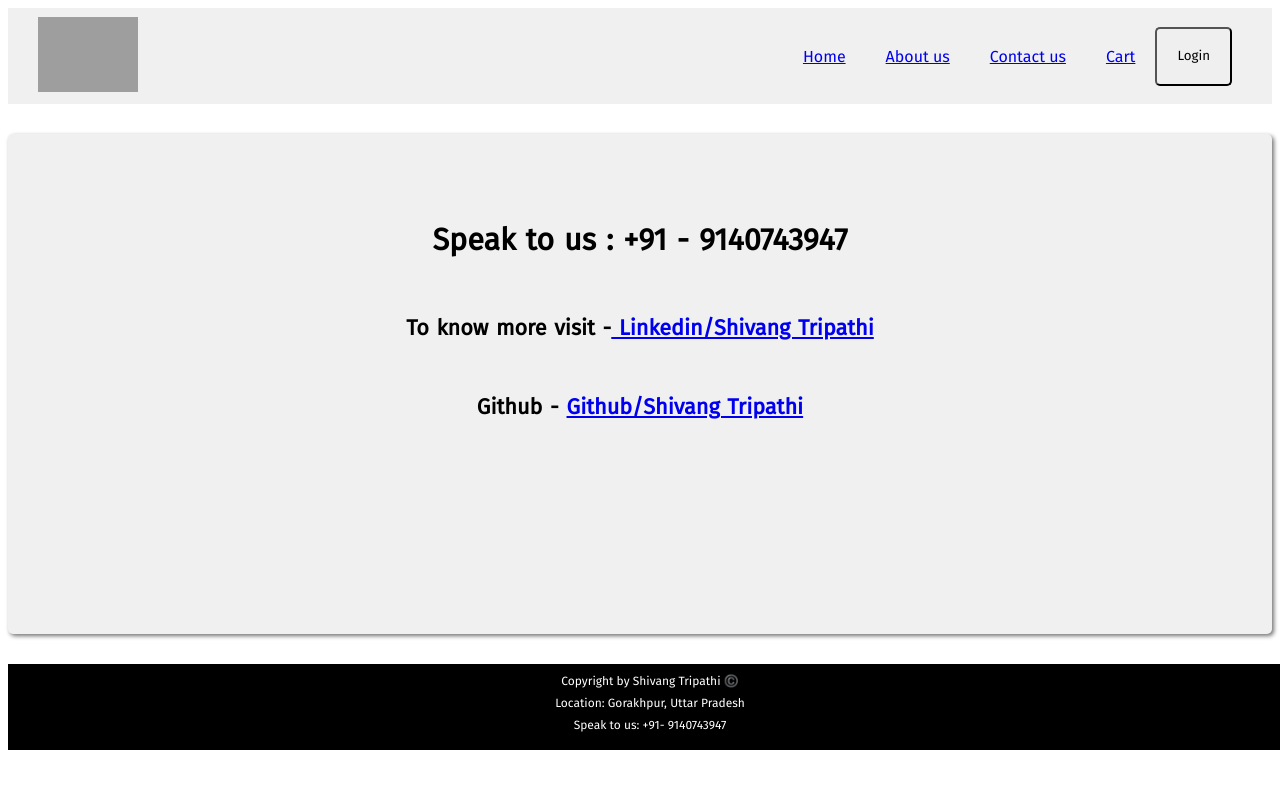
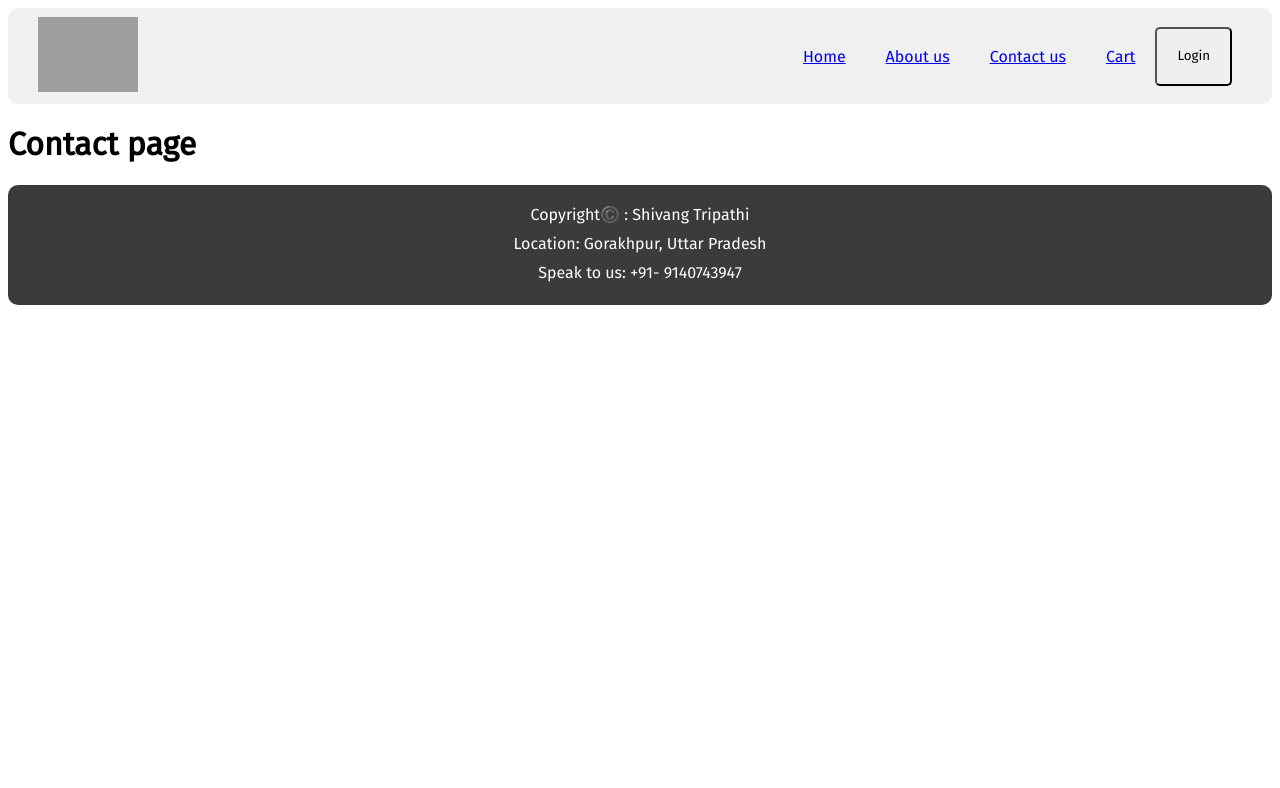
Before and after one commit to Shivang007-bond/Food-Ordering-Application, a React (Vite) app: page /contact in a window 1280 px wide. Shown: the top 788 px of the page. Built offline with nearby package versions, Linux system fonts and the light colour scheme; grey boxes are pictures that could not be loaded.

Commit message:
about page created and user-class-component added

```diff
--- a/index.css
+++ b/index.css
@@ -15,6 +15,7 @@ box-sizing: border-box;
   justify-content: space-between;
   align-items: center;
   background-color: #f0f0f0;
+  border-radius: 10px;
 }
 
 .logo {
@@ -45,6 +46,8 @@ box-sizing: border-box;
   column-gap: 5px;
   padding: 40px 0px 40px 50px;
   background-color: #f0f0f0;
+  border-radius: 10px;
+  margin: 30px;
 }
 
 .search-box {
@@ -93,16 +96,16 @@ button {
   display: flex;
   flex-direction: column;
   text-align: center;
-  height: auto;
-  width: 100%;
-  background-color: black;
+  height: 5rem;
+  background-color: rgba(23, 20, 20, 0.835);
   color: rgb(255, 255, 255);
-  padding: 10px;
+  padding: 20px;
+  border-radius: 10px;
 }
 
 .footer-cntnr span {
-  padding-bottom: 8px;
-  font-size: 12px;
+  padding-bottom: 10px;
+  font-size: 16px;
 }
 
 .shimmer-cntnr {
@@ -132,26 +135,25 @@ button {
   color: white;
 }
 
-.about-cntnr {
-  display: flex;
-  justify-content: center;
-  align-items: center;
+.about-cntnr{
+  background-color: #f0f0f0;
+  box-shadow: 2px 2px 4px 4px rgb(115, 115, 115);
+  border-radius: 10px;
+  margin: 30px;
 }
 
-.data-cntnr {
-  width: 100%;
-  height: 500px;
-  background-color: #f0f0f0;
-  margin: 30px 0px;
-  border-radius: 5px;
-  box-shadow: 2px 2px 4px 0px rgb(115, 115, 115);
+.user-card{
+  padding: 20px;
+  text-align: center;
 }
 
-.data {
-  padding:20px;
-  text-align: center;
-  font-size: 26px;
+.profile-img{
+  width: 250px;
+  border-radius: 50%;
+}
+
+.user-card-text{
+  color: rgb(0, 0, 29);
+  font-size: 16px;
   font-weight: 500;
-  line-height: 2;
-  word-spacing: 2px;
 }
--- a/index.html
+++ b/index.html
@@ -3,7 +3,7 @@
   <head>
     <meta charset="UTF-8" />
     <meta name="viewport" content="width=device-width, initial-scale=1.0" />
-    <title>Namaste React</title>
+    <title>Gorakhpur's food</title>
     <link rel="stylesheet" href="./index.css"/>
     <link href="https://fonts.googleapis.com/css2?family=Fira+Sans&display=swap" rel="stylesheet">
   </head>
--- a/src/components/About.js
+++ b/src/components/About.js
@@ -1,25 +1,26 @@
-const About = () => {
-  return (
-    <div className="about-cntnr">
-      <div className="data-cntnr">
-        <p className="data">
-          Created on September 30 , 2023. All the famous listed restaurant in
-          the city, using Swiggy's live API.
-          <br /> Created using React.js, used custom hooks like useState and
-          useEffect , parcel as a bundler also implemented Shimmer UI to improve
-          better overall experience
-          <br /> This website is created by myself under guidance of 'Namaste
-          React' but a different overall overview , styling and UX.It also
-          include search feature and Top restaurant features with ratings above
-          4.0 stars. <br/> To know more visit -
-          <a href="https://www.linkedin.com/in/shivang-tripathi-">
-            {" "}
-            Linkedin/Shivang Tripathi
-          </a>
-        </p>
+// import User from "./User";
+import UserClass from "./UserClass";
+
+import React from "react";
+
+class About extends React.Component {
+  constructor(props) {
+    super(props);
+
+  }
+
+  componentDidMount() {
+
+  }
+
+  render() {
+    return (
+      <div className="about-cntnr">
+        {/* <User name='shivang' location='gkp' /> */}
+        <UserClass />
       </div>
-    </div>
-  );
-};
+    );
+  }
+}
 
 export default About;
--- a/src/components/Body.js
+++ b/src/components/Body.js
@@ -3,7 +3,6 @@ import { useEffect, useState } from "react";
 import Shimmer from "./Shimmer";
 
 const Body = () => {
-
   //local state variable
 
   const [restaurant, setRestaurant] = useState([]);
@@ -20,6 +19,8 @@ const Body = () => {
       "https://www.swiggy.com/dapi/restaurants/list/v5?lat=26.765844&lng=83.3732&page_type=DESKTOP_WEB_LISTING"
     );
     const json = await data.json();
+    // console.log(json);
+
     setRestaurant(
       json?.data?.cards[2]?.card?.card?.gridElements?.infoWithStyle?.restaurants
     );
@@ -42,8 +43,10 @@ const Body = () => {
   };
 
   const handleFilter = () => {
-    let filteredRestaurant = restaurant.filter((res) => res.info.avgRating >= 4);
-    setRestaurant(filteredRestaurant);
+    let filteredRestaurant = restaurant.filter(
+      (res) => res.info.avgRating > 4
+    );
+    setFilteredRestaurant(filteredRestaurant);
   };
 
   return restaurant.length === 0 ? (
@@ -65,7 +68,7 @@ const Body = () => {
         <button onClick={handleFilter}>Top Restaurant</button>
       </div>
       <div className="restaurant-cntnr">
-        {filteredRestaurant?.map((restaurant) => (
+        {filteredRestaurant.map((restaurant) => (
           //Not using Key(not acceptable) <<<< Use Index as key(bad practice) <<<< Unique Id as key (perfect)
           <Card key={restaurant?.info.id} resData={restaurant?.info} />
         ))}
--- a/src/components/Contact.js
+++ b/src/components/Contact.js
@@ -1,25 +1,7 @@
 const Contact = () => {
   return (
-    <div className="about-cntnr">
-      <div className="data-cntnr">
-        <p className="data">
-          <h3>Speak to us : +91 - 9140743947</h3>
-          <h5>
-            To know more visit -
-            <a href="https://www.linkedin.com/in/shivang-tripathi-">
-              {" "}
-              Linkedin/Shivang Tripathi
-            </a>
-          </h5>
-          <h5>
-            Github -{" "}
-            <a href="https://github.com/Shivang007-bond">
-              {" "}
-              Github/Shivang Tripathi
-            </a>
-          </h5>
-        </p>
-      </div>
+    <div>
+      <h1>Contact page</h1>
     </div>
   );
 };
--- a/src/components/Footer.js
+++ b/src/components/Footer.js
@@ -1,7 +1,7 @@
 const Footer = () => {
   return (
     <div className="footer-cntnr">
-      <span>Copyright by Shivang Tripathi ©️</span>
+      <span>Copyright©️ : Shivang Tripathi </span>
       <span>Location: Gorakhpur, Uttar Pradesh</span>
       <span>Speak to us: +91- 9140743947</span>
     </div>
--- a/src/components/RestaurantMenu.js
+++ /dev/null
@@ -1,15 +0,0 @@
-
-
-const RestaurantMenu = () => {
-
-  return (
-    <div className="menu">
-      <h1>Name of the Restaurant</h1>
-      <h2>Cuisines</h2>
-      <h3>Average Rating</h3>
-      <h4>Price for two : </h4>
-    </div>
-  );
-};
-
-export default RestaurantMenu;
--- /dev/null
+++ b/src/components/User.js
@@ -0,0 +1,34 @@
+// import { useEffect,useState } from "react";
+
+// const User = ({name , location}) => {
+
+    // const {name , location} = userInfo.json
+
+//     const [info,setInfo] = useState({userInfo:{
+//         name:'dummy',
+//         location: 'default'
+//     }});
+
+
+//     useEffect(() => {
+//         userInfo();
+//     }, [])
+
+//     const userInfo = async() => {
+//         const data = await fetch('https://api.github.com/users/shivang007-bond')
+//         const json = await data.json();
+
+//         console.log(json)
+//         setInfo({userInfo: json})
+//     }
+
+//   return (
+//     <div className="user-card">
+//       <h2>Name: {name}</h2>
+//       <h3>Location: {location}</h3>
+//       <h4>Contact: www.linkedin.com/in/shivang-tripathi-</h4>
+//     </div>
+//   );
+// };
+
+// export default User;
--- /dev/null
+++ b/src/components/UserClass.js
@@ -0,0 +1,52 @@
+import React from "react";
+
+class UserClass extends React.Component {
+  constructor(props) {
+    super(props);
+
+    this.state = {
+      userInfo: {
+        name: "dummy",
+      },
+    };
+  }
+
+  async componentDidMount() {
+    const data = await fetch("https://api.github.com/users/shivang007-bond");
+    const json = await data.json();
+
+    this.setState({
+      userInfo: json,
+    });
+
+    console.log(json);
+  }
+
+  componentDidUpdate() {
+    // console.log('child component did update')
+  }
+
+  componentWillUnmount() {
+    // console.log('child component will unmount')
+  }
+
+  render() {
+    const { name, bio, location, blog, avatar_url, html_url } =
+      this.state.userInfo;
+
+    return (
+      <div className="user-card">
+        <img className="profile-img" src={avatar_url} />
+        <div className="user-card-text">
+          <p>Name: {name}</p>
+          <p>Bio: {bio} </p>
+          <p>Location: {location} </p>
+          <p>Linkedin: {blog}</p>
+          <p>Github: {html_url}</p>
+        </div>
+      </div>
+    );
+  }
+}
+
+export default UserClass;
```
Also changed, not shown: src/App.js (+4 -5 lines).
